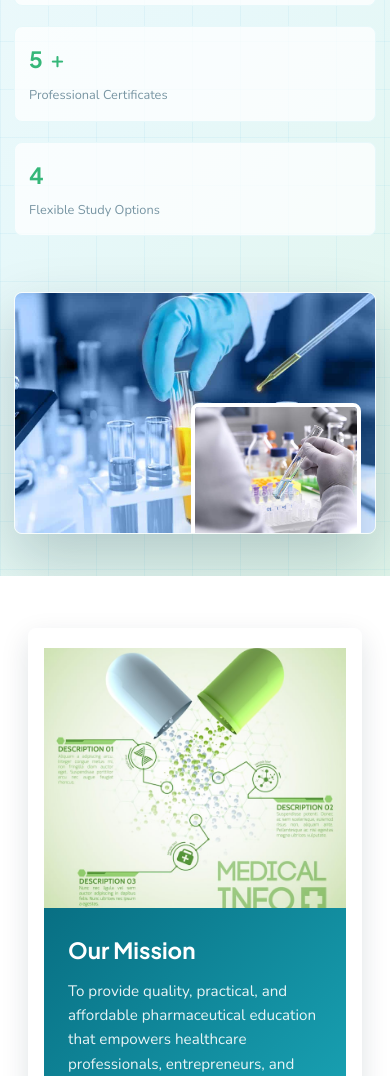
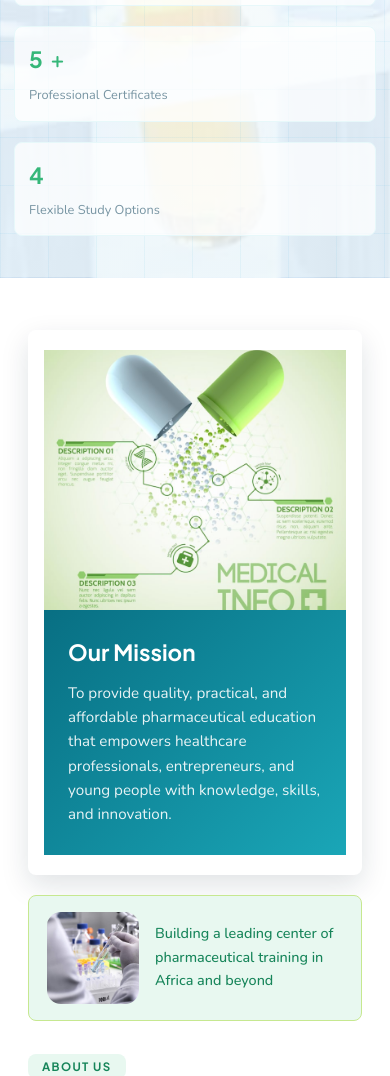
Before and after one commit to Eros254/PharmaExellence, a website: page barizi-pharma/index.html in a window 390 px wide. Shown: the part 823-1899 px from the top of the page. Drawn offline with nearby package versions, Linux system fonts and the light colour scheme.

Commit message:
verified the images display

```diff
--- a/barizi-pharma/academy.css
+++ b/barizi-pharma/academy.css
@@ -206,6 +206,7 @@ nav#navbar.scrolled {
   padding: 120px 24px 70px;
   display: flex;
   align-items: center;
+  gap: clamp(32px, 4.5vw, 80px);
   position: relative;
   overflow: hidden;
 }
@@ -246,12 +247,11 @@ nav#navbar.scrolled {
 }
 
 .hero-container {
+  flex: 1 1 0;
+  min-width: 0;
   max-width: 1180px;
-  margin: 0 auto;
-  width: 100%;
   position: relative;
   z-index: 2;
-  padding-right: min(43vw, 520px);
 }
 
 .hero-tag {
@@ -427,18 +427,18 @@ nav#navbar.scrolled {
 
 /* Hero Graphic */
 .hero-graphic {
-  position: absolute;
-  right: 5%;
-  top: 50%;
-  transform: translateY(-50%);
+  position: static;
+  transform: none;
   z-index: 1;
-  animation: floatIn 0.8s ease 0.3s both;
+  flex: 0 1 auto;
+  width: min(600px, 46vw);
+  min-width: 330px;
 }
 
 .hero-visual-card {
   position: relative;
-  width: min(440px, 38vw);
-  min-width: 280px;
+  width: 100%;
+  min-width: 0;
   border-radius: var(--radius);
   overflow: hidden;
   box-shadow: 0 25px 60px rgba(8, 44, 57, 0.22);
@@ -456,7 +456,7 @@ nav#navbar.scrolled {
   position: absolute;
   right: -20px;
   bottom: -18px;
-  width: 170px;
+  width: 190px;
   border-radius: var(--radius);
   overflow: hidden;
   border: 4px solid var(--white);
@@ -465,7 +465,7 @@ nav#navbar.scrolled {
 
 .hero-floating-card img {
   width: 100%;
-  height: 140px;
+  height: 152px;
   object-fit: cover;
 }
 
@@ -1905,7 +1905,7 @@ nav#navbar.scrolled {
     transform: none;
     width: 100%;
     max-width: 560px;
-    margin: 56px auto 0;
+    margin: 0 auto;
     animation: none;
   }
 
@@ -2015,6 +2015,18 @@ nav#navbar.scrolled {
 
   .hero {
     align-items: flex-start;
+    background-image: linear-gradient(
+        rgba(255, 255, 255, 0.72),
+        rgba(240, 248, 250, 0.86)
+      ),
+      url("Images/herobg.jpg");
+    background-size: cover;
+    background-position: center;
+    background-repeat: no-repeat;
+  }
+
+  .hero-graphic {
+    display: none;
   }
 
   .hero-tag,
```
